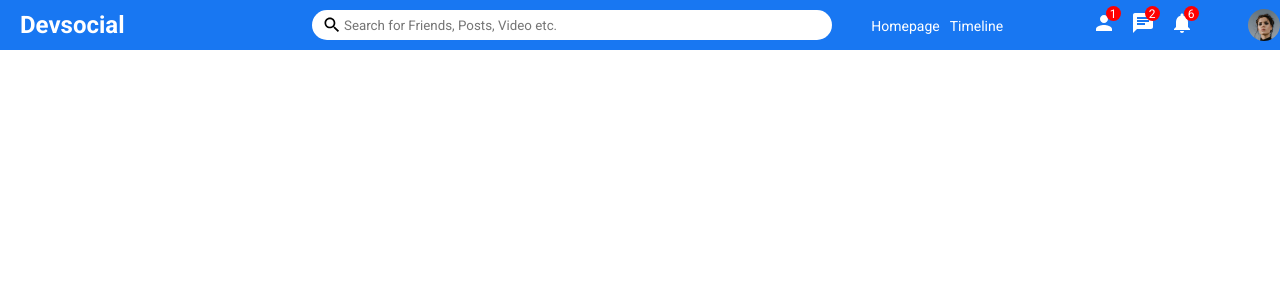
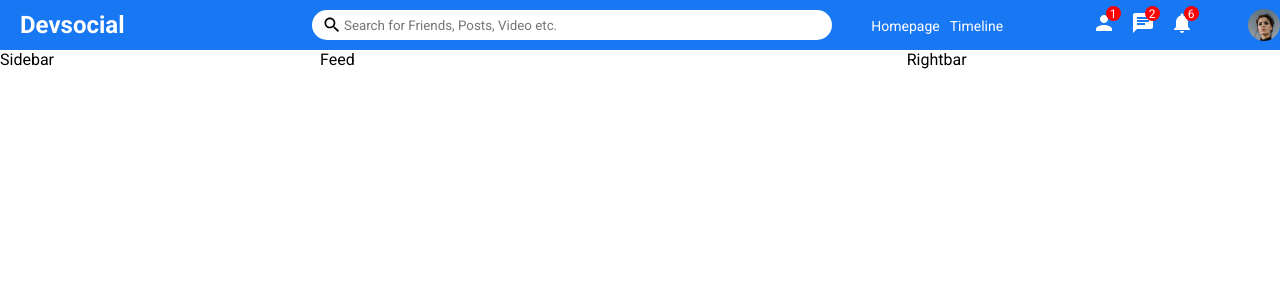
Before and after one commit to h4n5o/react-social, a React (Create React App) app: page / in a window 1280 px wide. Shown: the top 300 px of the page. Built offline with nearby package versions, Linux system fonts and the light colour scheme.

Commit message:
Body components

```diff
--- a/src/components/feed/Feed.jsx
+++ b/src/components/feed/Feed.jsx
@@ -0,0 +1,9 @@
+import "./feed.css"
+
+export default function Feed() {
+  return (
+    <div className="feed">
+        Feed
+    </div>
+  )
+}
--- a/src/components/feed/feed.css
+++ b/src/components/feed/feed.css
@@ -0,0 +1,3 @@
+.feed {
+    flex: 5.5;
+}
--- a/src/components/rightbar/Rightbar.jsx
+++ b/src/components/rightbar/Rightbar.jsx
@@ -0,0 +1,9 @@
+import "./rightbar.css"
+
+export default function Rightbar() {
+  return (
+    <div className="rightbar">
+        Rightbar
+    </div>
+  )
+}
--- a/src/components/rightbar/rightbar.css
+++ b/src/components/rightbar/rightbar.css
@@ -0,0 +1,3 @@
+.rightbar {
+    flex: 3.5;
+}
--- a/src/components/sidebar/Sidebar.jsx
+++ b/src/components/sidebar/Sidebar.jsx
@@ -0,0 +1,9 @@
+import "./sidebar.css"
+
+export default function Sidebar() {
+  return (
+    <div className="sidebar">
+        Sidebar
+    </div>
+  )
+}
--- a/src/components/sidebar/sidebar.css
+++ b/src/components/sidebar/sidebar.css
@@ -0,0 +1,4 @@
+.sidebar {
+    flex: 3;
+    height: calc(100vh - 50px);
+}
--- a/src/pages/home/Home.js
+++ /dev/null
@@ -1,7 +0,0 @@
-import Topbar from "../../components/topbar/Topbar";
-
-export default function Home() {
-  return (
-    <Topbar/>
-  )
-}
--- /dev/null
+++ b/src/pages/home/Home.jsx
@@ -0,0 +1,20 @@
+import Topbar from "../../components/topbar/Topbar";
+import Sidebar from "../../components/sidebar/Sidebar"
+import Feed from "../../components/feed/Feed"
+import Rightbar from "../../components/rightbar/Rightbar";
+import "./home.css"
+
+export default function Home() {
+  return (
+    <>
+    <Topbar />
+    <div className="homeContainer">
+    <Sidebar />
+    <Feed />
+    <Rightbar />
+    </div>
+
+
+    </>
+  )
+}
--- a/src/pages/home/home.css
+++ b/src/pages/home/home.css
@@ -0,0 +1,4 @@
+.homeContainer {
+    display: flex;
+    width: 100%;
+}
```
